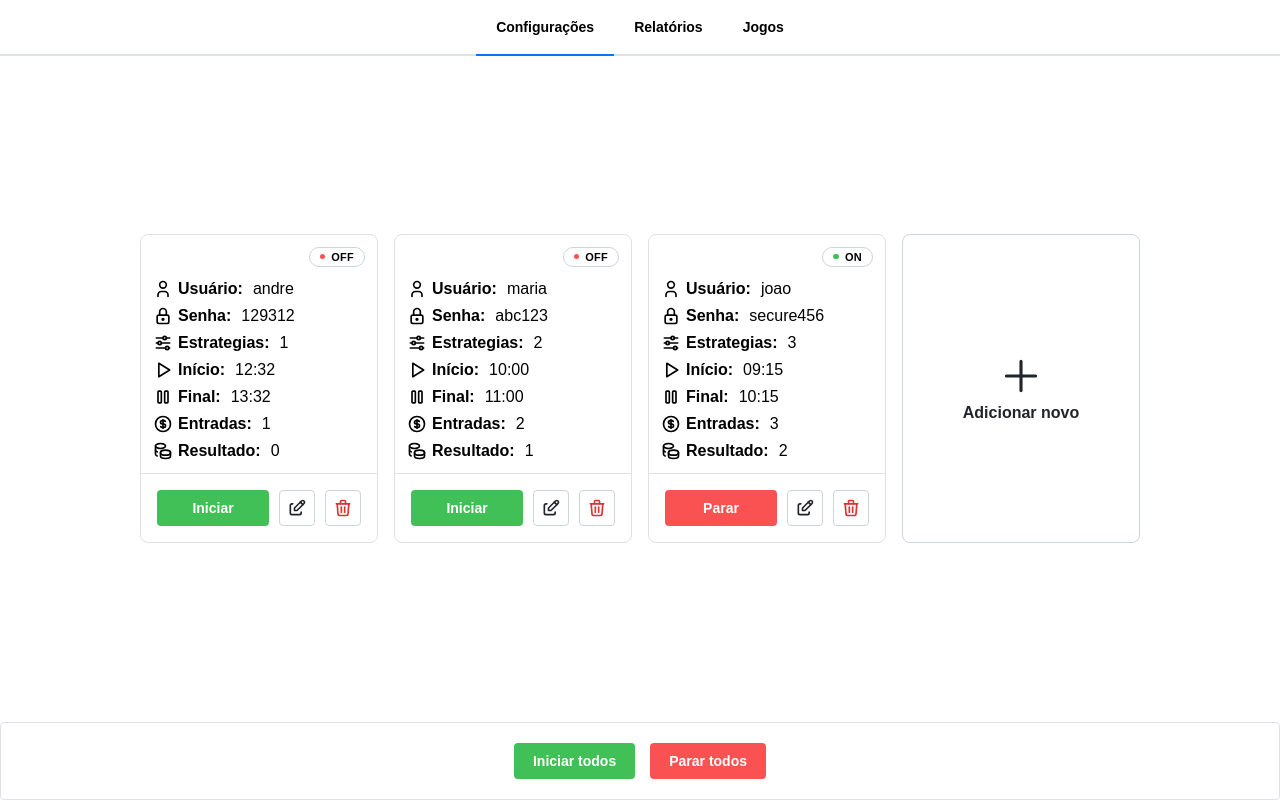
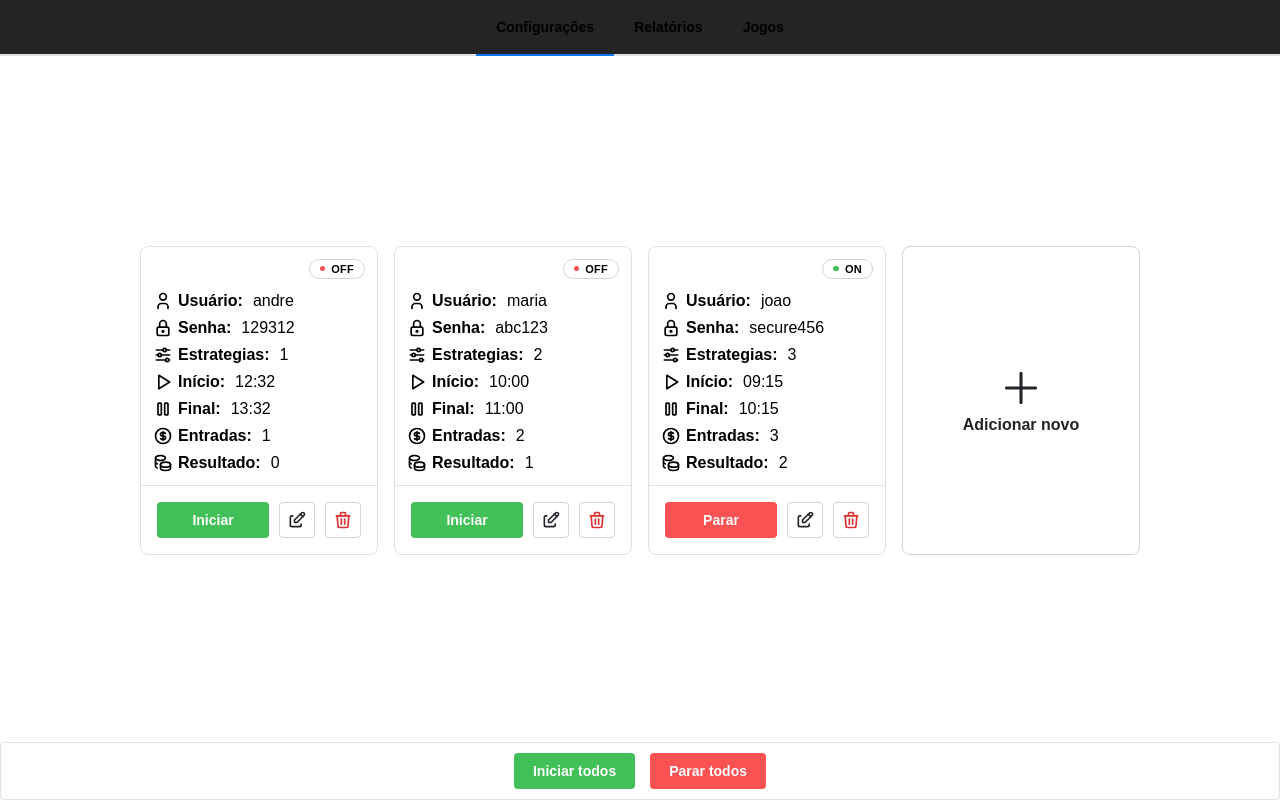
Before and after one commit to DDR23/bot-apostador-bet365-painel-frontend, a React (Vite) app: page / in a window 1280 px wide. Built offline with nearby package versions, Linux system fonts and the light colour scheme.

Commit message:
fix:{ajustando tab top}

```diff
--- a/src/components/layouts/AppLayout.tsx
+++ b/src/components/layouts/AppLayout.tsx
@@ -21,14 +21,14 @@ export default function AppLayout() {
 
   return (
     <Tabs value={selectedTab} onChange={handleTabChange} style={{ height: '100vh', display: 'flex', flexDirection: 'column' }}>
-      <Tabs.List justify="center">
+      <Tabs.List w='100vw' justify="center" pos='fixed' style={{ backgroundColor: '#242424', zIndex: '1'}}>
         <Tabs.Tab p={20} fw={700} value="configs">Configurações</Tabs.Tab>
         <Tabs.Tab p={20} fw={700} value="relatorios">Relatórios</Tabs.Tab>
         <Tabs.Tab p={20} fw={700} value="jogos">Jogos</Tabs.Tab>
       </Tabs.List>
-      <Tabs.Panel value="configs" style={{ flexGrow: 1 }}><PageConfigs /></Tabs.Panel>
-      <Tabs.Panel value="relatorios" style={{ flexGrow: 1 }}><PageRelatorios /></Tabs.Panel>
-      <Tabs.Panel value="jogos" style={{ flexGrow: 1 }}><PageJogos /></Tabs.Panel>
+      <Tabs.Panel value="configs" flex={1}><PageConfigs /></Tabs.Panel>
+      <Tabs.Panel value="relatorios" flex={1}><PageRelatorios /></Tabs.Panel>
+      <Tabs.Panel value="jogos" flex={1}><PageJogos /></Tabs.Panel>
     </Tabs>
   );
 }
--- a/src/pages/configs/Page.tsx
+++ b/src/pages/configs/Page.tsx
@@ -50,8 +50,8 @@ export default function PageConfigs() {
 
   return (
     <>
-      <Stack h="100%" m='auto' justify="center" align="center" p={20}>
-        <Grid justify="center" pb={80}>
+      <Stack h="100%" m='auto' justify="center" align="center" px={20} py={80}>
+        <Grid justify="center">
           {rows}
           <Grid.Col span={"content"}>
             <Button variant="default" type="button" onClick={open} radius="md" w={238} h={309}>
@@ -63,7 +63,7 @@ export default function PageConfigs() {
           </Grid.Col>
         </Grid>
         <Paper pos='fixed' bottom={0} withBorder w='100vw'>
-          <Flex justify='center' gap={15} p={20}>
+          <Flex justify='center' gap={15} p={10}>
             <Button bg='green' >Iniciar todos</Button>
             <Button bg='red' >Parar todos</Button>
           </Flex>
```
